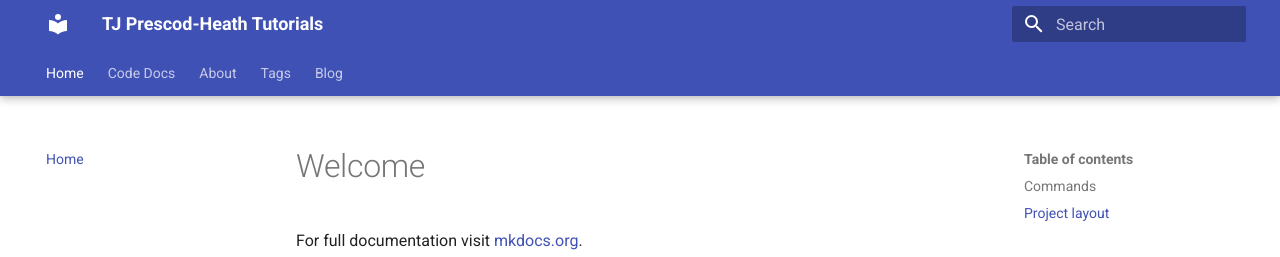
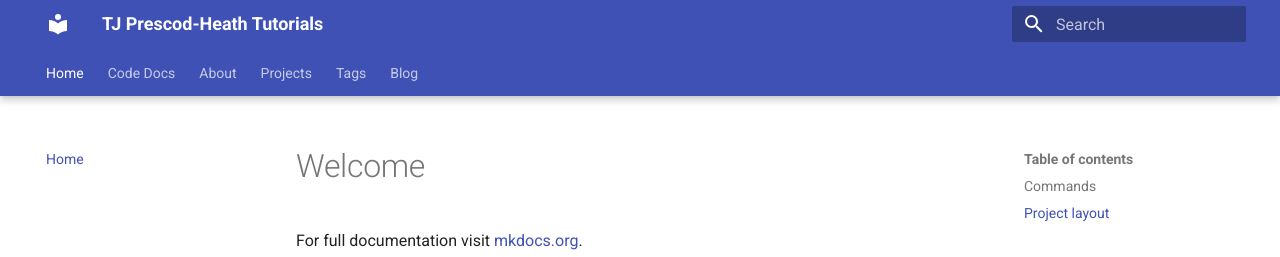
Before and after one commit to TevHeath/tevheath.github.io, an MkDocs documentation site: the page built from docs/index.md, in a window 1280 px wide. Shown: the top 257 px of the page. Built offline with MkDocs 1.6.1 and Material for MkDocs 9.7.7, drawn with Linux system fonts in a browser that asks for light colours.

Commit message:
added projects section

```diff
--- a/mkdocs.yml
+++ b/mkdocs.yml
@@ -73,6 +73,8 @@ nav:
       - Current Projects: about/projects.md
       - About Me: about/about.md
       - Childhood: about/childhood.md
+  - Projects:
+      - Projects: projects/projects.md
   - Tags: tags.md
   - Blog:
       - blog/index.md
```
